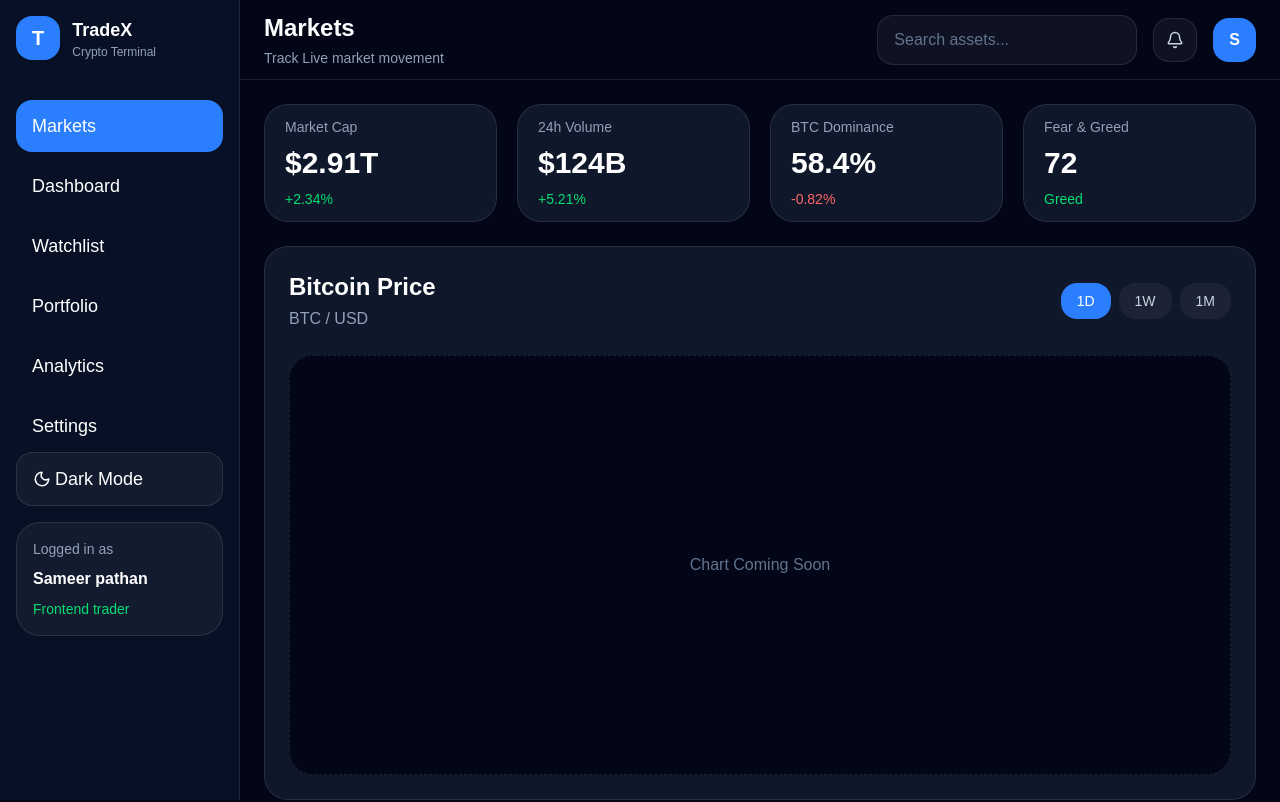
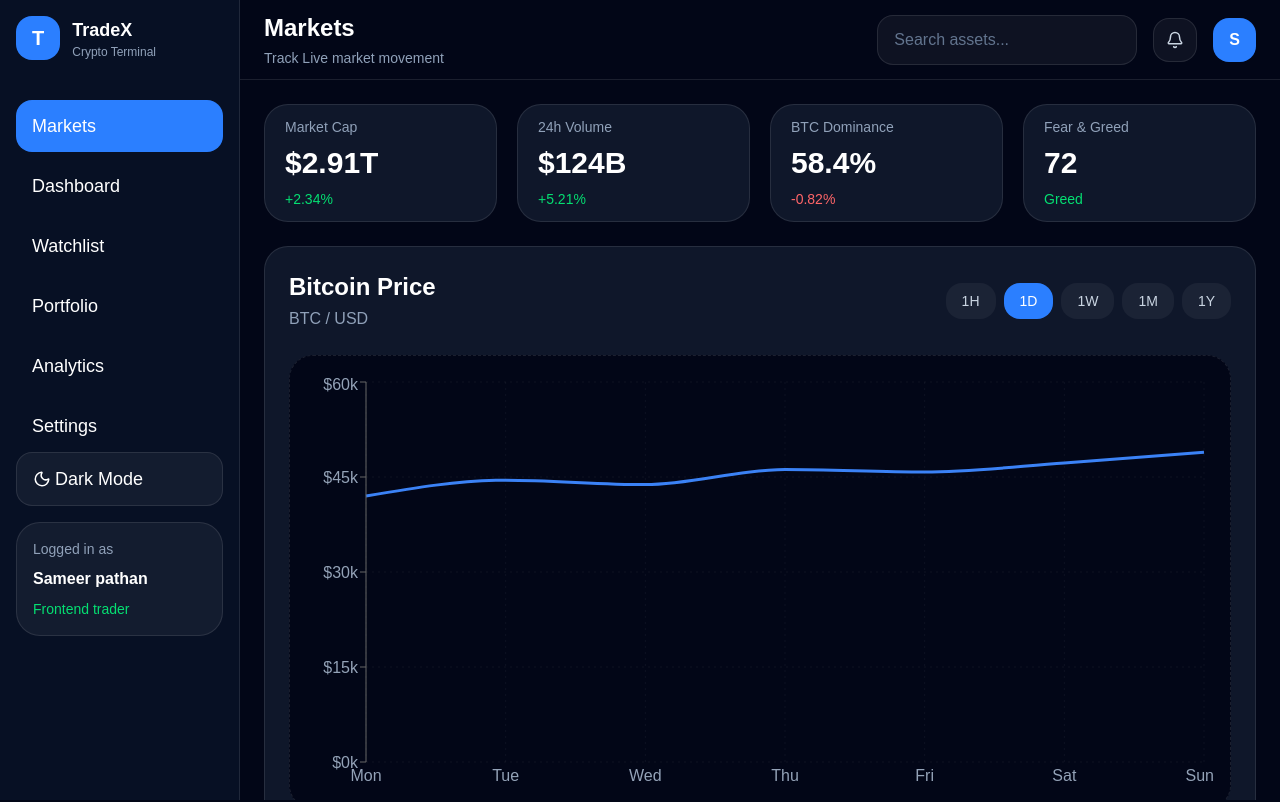
Before and after one commit to sameerpathann/Trading-Dashboard, a React (Vite) app: page / in a window 1280 px wide. Shown: the top 802 px of the page. Built offline with nearby package versions, Linux system fonts and the light colour scheme.

Commit message:
Chart Created

```diff
--- a/package.json
+++ b/package.json
@@ -17,6 +17,7 @@
     "react-dom": "^19.2.6",
     "react-redux": "^9.3.0",
     "react-router-dom": "^7.15.1",
+    "recharts": "^3.8.1",
     "tailwindcss": "^4.3.0"
   },
   "devDependencies": {
--- /dev/null
+++ b/src/Components/Common/PriceChart.jsx
@@ -0,0 +1,71 @@
+import {
+  ResponsiveContainer,
+  LineChart,
+  Line,
+  XAxis,
+  Tooltip,
+  CartesianGrid,
+  YAxis,
+} from "recharts";
+import { chartData } from "../../Data/chartData";
+
+const PriceChart = () => {
+  return (
+    <div className="h-[420px] w-full">
+      <ResponsiveContainer width="100%" height="100%">
+        <LineChart
+          margin={{
+            top: 10,
+            right: 10,
+            left: 0,
+            bottom: 0,
+          }}
+          data={chartData}
+        >
+          <CartesianGrid
+            strokeDasharray="2 4"
+            stroke="rgba(255,255,255,0.05)"
+          />
+          <XAxis
+            dataKey="day"
+            axisLine={false}
+            tickLine={false}
+            tick={{ fill: "#94a3b8" }}
+          />
+          <YAxis
+            axisLine={true}
+            tickLine={true}
+            tick={{ fill: "#94a3b8" }}
+            tickFormatter={(value) => `$${value / 1000}k`}
+          />
+          <Tooltip
+            contentStyle={{
+              backgroundColor: "#0f172a",
+              border: "1px solid rgba(255,255,255,0.1)",
+              borderRadius: "16px",
+              color: "white",
+            }}
+            labelStyle={{ color: "#94a3b8" }}
+          />
+          <Line
+            type="monotone"
+            dataKey="price"
+            stroke="#3b82f6"
+            strokeWidth={3}
+            dot={false}
+            isAnimationActive={true}
+            animationDuration={1000}
+            activeDot={{
+              r: 6,
+              stroke: "#3b82f6",
+              strokeWidth: 2,
+              fill: "#020617",
+            }}
+          />
+        </LineChart>
+      </ResponsiveContainer>
+    </div>
+  );
+};
+
+export default PriceChart;
--- /dev/null
+++ b/src/Data/chartData.js
@@ -0,0 +1,9 @@
+export const chartData = [
+  { day: "Mon", price: 42000 },
+  { day: "Tue", price: 44500 },
+  { day: "Wed", price: 43800 },
+  { day: "Thu", price: 46200 },
+  { day: "Fri", price: 45800 },
+  { day: "Sat", price: 47200 },
+  { day: "Sun", price: 48900 },
+];
--- a/src/Layout/MainContent.jsx
+++ b/src/Layout/MainContent.jsx
@@ -1,9 +1,13 @@
+import { useState } from "react";
+import PriceChart from "../Components/Common/PriceChart";
 import StatsCard from "../Components/Common/StatsCard";
 import { statsData } from "../Data/statsData";
 
 const MainContent = () => {
+  const [activeTimeframe, setActiveTimeframe] = useState("1D");
+  const timeframeButtons = ["1H", "1D", "1W", "1M", "1Y"];
   return (
-    <div className="min-h-[calc(100vh-80px)] bg-[#020617] p-6">
+    <div className="h-[calc(100vh-80px)] main-content-container overflow-y-auto bg-[#020617] p-6">
       <div className="space-y-6">
         {/* Stats Grid */}
         <div className="grid grid-cols-1 gap-5 md:grid-cols-2 xl:grid-cols-4">
@@ -28,22 +32,24 @@ const MainContent = () => {
             </div>
 
             <div className="flex items-center gap-2">
-              <button className="rounded-2xl bg-blue-500 px-4 py-2 text-sm font-medium">
-                1D
-              </button>
-
-              <button className="rounded-2xl bg-white/5 px-4 py-2 text-sm text-slate-300">
-                1W
-              </button>
-
-              <button className="rounded-2xl bg-white/5 px-4 py-2 text-sm text-slate-300">
-                1M
-              </button>
+              {timeframeButtons.map((timeframe) => (
+                <button
+                  key={timeframe}
+                  onClick={() => setActiveTimeframe(timeframe)}
+                  className={`rounded-2xl px-4 py-2 text-sm font-medium transition duration-200 ${
+                    activeTimeframe === timeframe
+                      ? "bg-blue-500 text-white"
+                      : "bg-white/5 text-slate-300 hover:bg-white/10"
+                  }`}
+                >
+                  {timeframe}
+                </button>
+              ))}
             </div>
           </div>
 
-          <div className="mt-6 flex h-[420px] items-center justify-center rounded-3xl border border-dashed border-white/10 bg-[#020617]">
-            <p className="text-slate-500">Chart Coming Soon</p>
+          <div className="mt-6 rounded-3xl border border-dashed border-white/10 bg-[#020617] p-4">
+            <PriceChart />
           </div>
         </div>
 
--- a/src/Layout/Sidebar.jsx
+++ b/src/Layout/Sidebar.jsx
@@ -2,8 +2,7 @@ import { Moon } from "lucide-react";
 
 const Sidebar = () => {
   return (
-    <div>
-      <div className="p-2 w-[240px]  bg-[#071024] min-h-screen border-r border-white/10 p-4">
+    <div className="p-2 w-[240px]  bg-[#071024] h-screen overflow-y-scroll sideBar-Container border-r border-white/10 p-4">
       {/* Logo */}
       <div>
         <div className="flex items-center gap-3">
@@ -65,7 +64,6 @@ const Sidebar = () => {
         </div>
       </div>
     </div>
-    </div>
   );
 };
 
--- a/src/index.css
+++ b/src/index.css
@@ -4,3 +4,9 @@ body {
   color: white;
   font-family: sans-serif;
 }
+.main-content-container::-webkit-scrollbar {
+  display: none;
+}
+.sideBar-Container::-webkit-scrollbar {
+  display: none;
+}
```
Also changed, not shown: 1 other file (tests, documents, lock files or other folders). Lines whose indentation alone changed are shown as unchanged.
